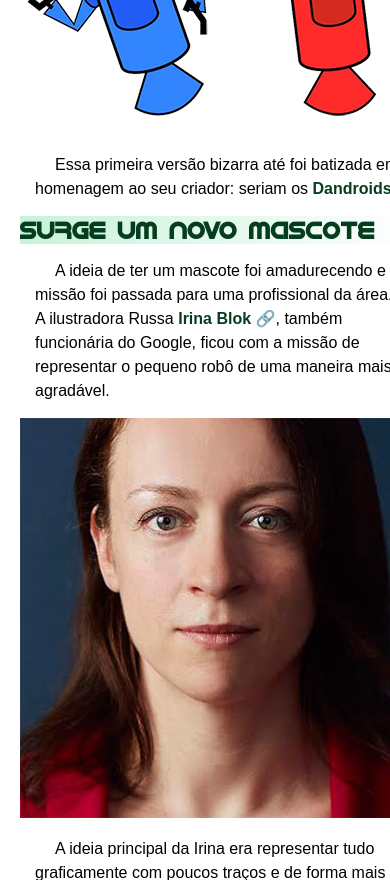
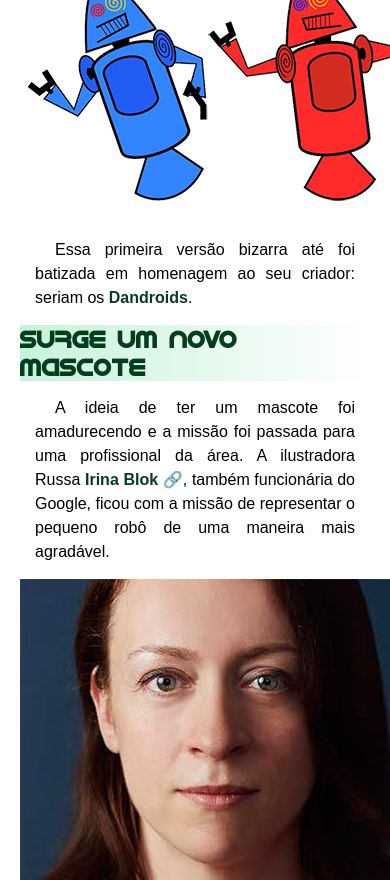
Before and after one commit to mserafim21/projeto-android, a plain HTML site: page index.html in a window 390 px wide. Shown: the part 1120-2000 px from the top of the page. Drawn offline with Linux system fonts and the light colour scheme.

Commit message:
updates about responsiveness

```diff
--- a/index.html
+++ b/index.html
@@ -26,14 +26,14 @@
             <p>Provavelmente você sabe que o sistema operacional <strong>Android</strong>, mantido pelo <strong>Google</strong> é um dos mais utilizados para dispositivos móveis em todo o mundo. Mas tavez você não saiba que o seu simpático mascote tem um nome e uma história muito curiosa? Pois acompanhe esse artigo para aprender muita coisa sobre esse robozinho.</p>
             <h2>A primeira versão</h2>
             <p>A primeira tentativa de criar um mascote surgiu em 2007 e veio de um desenvolvedor chamado <a target="_blank" href="https://www.linkedin.com/in/morrildl/">Dan Morrill</a>. Ele conta que abriu o <a target="_blank" href="https://inkscape.org/pt-br/">Inkscape</a> (software livre para vetorização de imagens) e criou sua própria versão de robô. O objetivo era apenas personificar o sistema apenas para a a sua equipe, não existia nenhuma solicitação da empresa para a criação de um mascote.</p>
-            <picture>
+            <picture class="imagem">
                 <source media="(max-width:650px)" srcset="pacote-projeto-d010/imagens/dan-droids-pq.png" type="image/png">
                 <img src="pacote-projeto-d010/imagens/dan-droids.png" alt="DanDroids">
             </picture>
             <p>Essa primeira versão bizarra até foi batizada em homenagem ao seu criador: seriam os <strong>Dandroids</strong>.</p>
             <h2>Surge um novo mascote</h2>
             <p>A ideia de ter um mascote foi amadurecendo e a missão foi passada para uma profissional da área. A ilustradora Russa <a target="_blank" href="https://www.irinablok.com/">Irina Blok</a>, também funcionária do Google, ficou com a missão de representar o pequeno robô de uma maneira mais agradável.</p>
-            <picture>
+            <picture class="imagem">
                 <source media="(max-width: 650px)" srcset="pacote-projeto-d010/imagens/irina-blok-pq.jpg" type="image/jpeg">
                 <img src="pacote-projeto-d010/imagens/irina-blok.jpg" alt="Irina-Blok">
             </picture>
--- a/style.css
+++ b/style.css
@@ -82,7 +82,7 @@ nav > p > a:hover {
 
 main {
     max-width: 800px;
-    min-width: 400px;
+    min-width: 320px;
     margin: auto;
     background-color: white;
     padding: 20px;
@@ -108,6 +108,7 @@ article > p {
     padding: 15px;
     text-indent: 20px;
     line-height: 1.5em;
+    text-align: justify;
 }
 
 p > strong {
@@ -126,6 +127,11 @@ article > p > a::after {
 }
 
 article > img {
+    display: block;
+    margin: auto;
+}
+
+.imagem {
     display: block;
     margin: auto;
 }
@@ -168,6 +174,7 @@ aside > p {
     font-family: Arial, Helvetica, sans-serif;
     margin-top: 30px;
     text-indent: 15px;
+    text-align: justify;
 }
 
 
```
